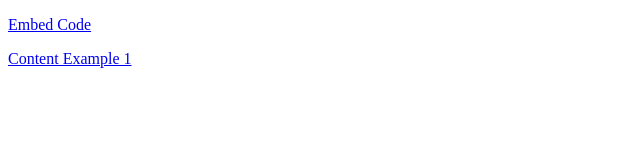
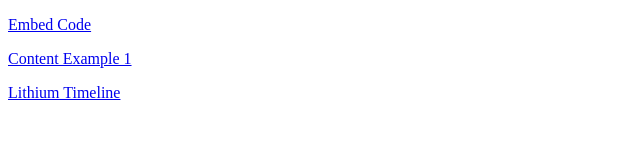
Before and after one commit to LoudLizard/h5p, a plain HTML site: page index.html in a window 1280 px wide. Shown: the whole page, without its empty margins (0-640 px from the left). Drawn offline with Linux system fonts and the light colour scheme.

Commit message:
Update index.html

```diff
--- a/index.html
+++ b/index.html
@@ -3,7 +3,7 @@
 <body>
 	<p><a href="/h5p/embedcode.html">Embed Code</a></p>
 	<p><a href="/h5p/h5p-standalone-1.3.x/demo/content-example-1.html">Content Example 1</a></p>
-
+	<p><a href="/h5p/h5p-standalone-1.3.x/demo/lithium.html">Lithium Timeline</a></p>
 
 
 </body>
```
